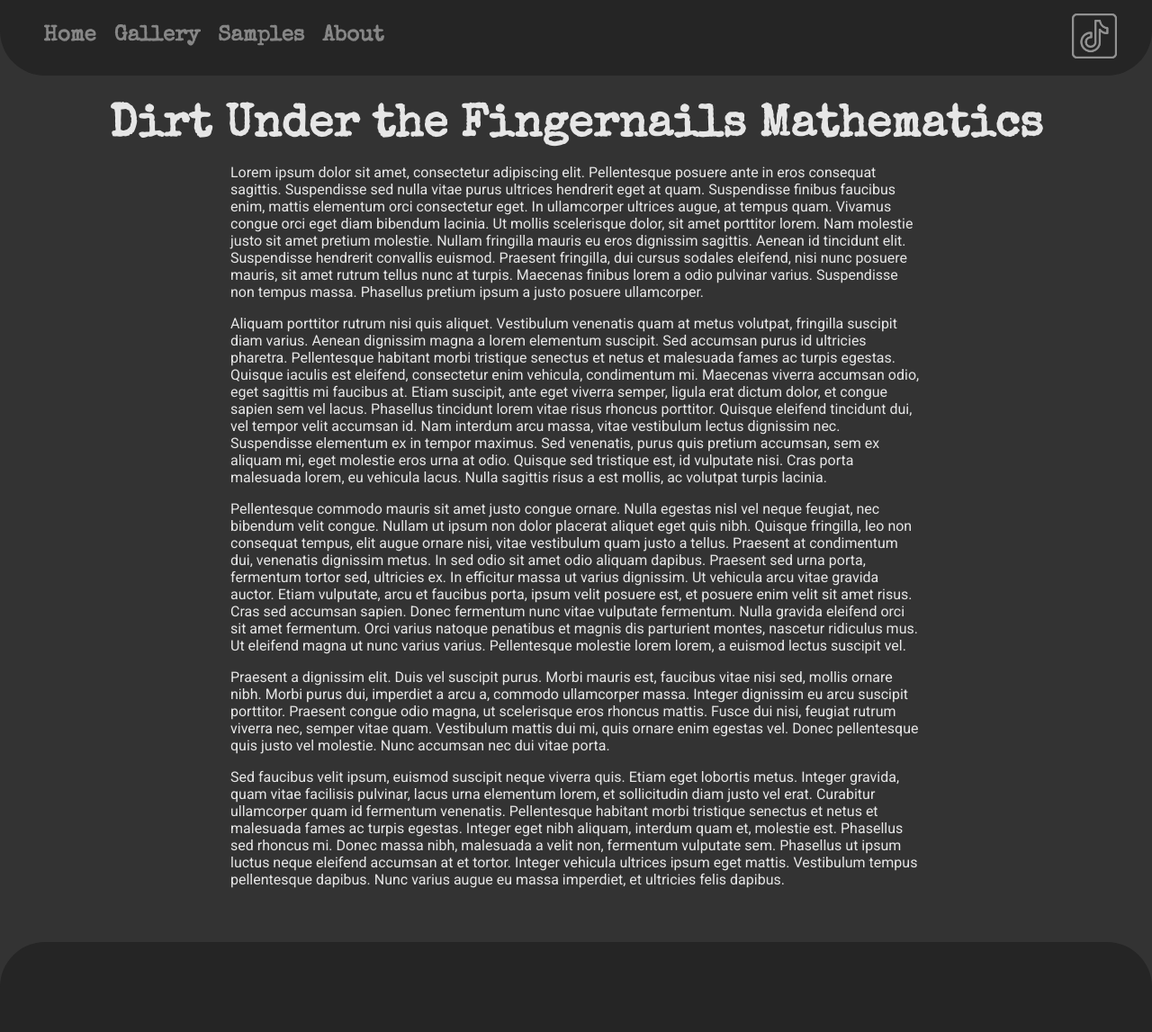
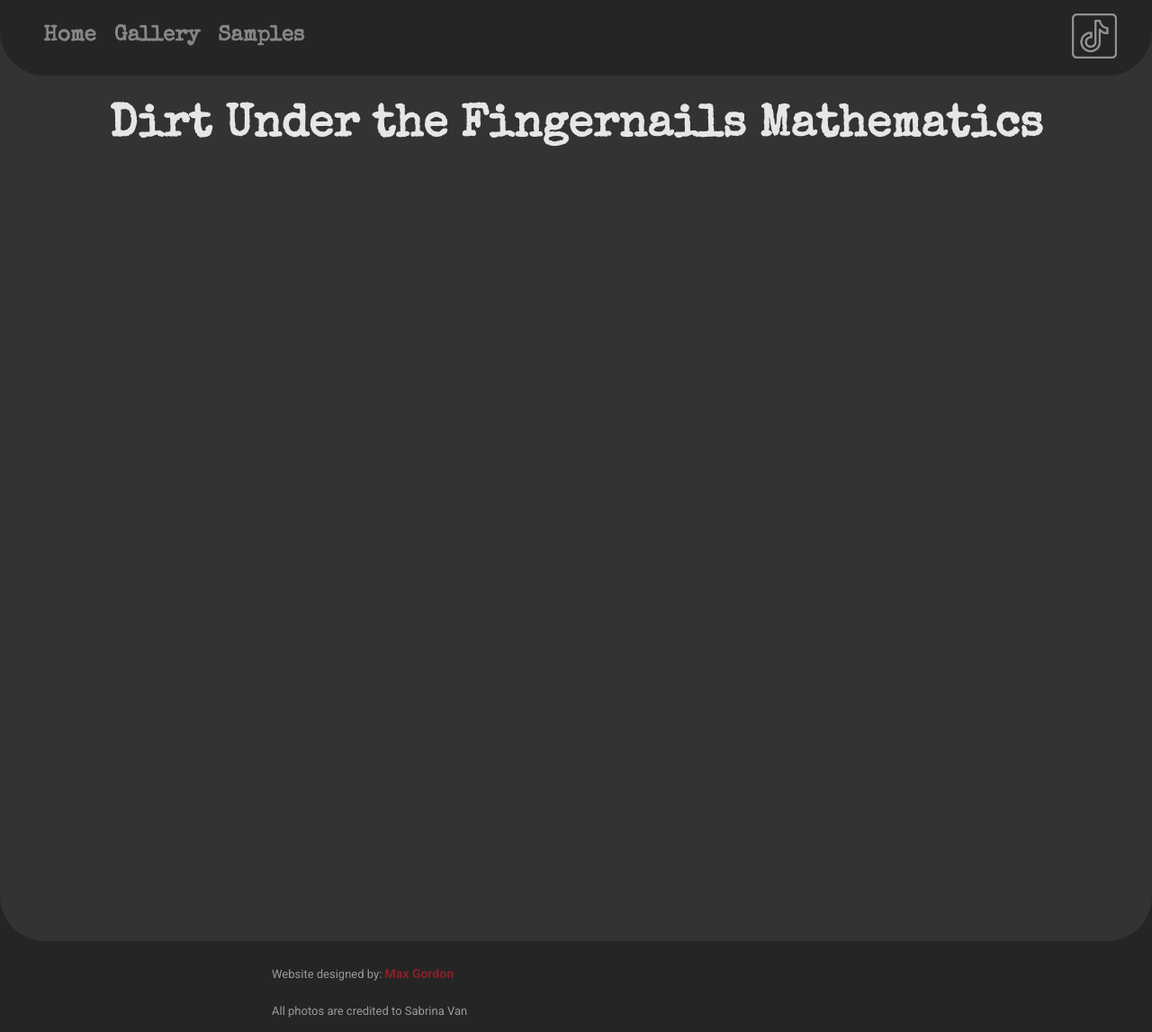
Before and after one commit to JohnnyWobble/dirt-under-the-fingernails-mathematics, a Jekyll site: the page built from _pages/index.html, in a window 1280 px wide. Shown: the whole page at 90% size. Built offline with Jekyll 4.4.1, drawn with Linux system fonts in a browser that asks for light colours.

Commit message:
Added better footer

```diff
--- a/_includes/footer.html
+++ b/_includes/footer.html
@@ -1,3 +1,4 @@
 <footer>
-    <!-- TODO Add like credits and stuff -->
+    <p class="footer-text">Website designed by: <a href="https://github.com/JohnnyWobble" target="_blank" rel="noopener">Max Gordon</a></p>
+    <p class="footer-text">All photos are credited to Sabrina Van</p>
 </footer>
--- a/_includes/header.html
+++ b/_includes/header.html
@@ -5,7 +5,6 @@
             <li class="link-button"><a href="{{ site.baseurl }}/" class="nav-link">Home</a></li>
             <li class="link-button"><a href="{{ site.baseurl }}/gallery" class="nav-link">Gallery</a></li>
             <li class="link-button"><a href="{{ site.baseurl }}/samples" class="nav-link">Samples</a></li>
-            <li class="link-button"><a href="{{ site.baseurl }}/about" class="nav-link">About</a></li>
         </ul>
 
         <div class="button-group">
--- a/_layouts/default.html
+++ b/_layouts/default.html
@@ -12,6 +12,7 @@
       {{ content }}
     </div>
   </main>
+  <span class="spacer"></span>
 
   {% include footer.html %}
 
--- a/_pages/index.html
+++ b/_pages/index.html
@@ -8,74 +8,7 @@ stylesheets:
     <h1 class="title">Dirt Under the Fingernails Mathematics</h1>
     <div class="center-column">
         <p>
-            Lorem ipsum dolor sit amet, consectetur adipiscing elit. Pellentesque posuere ante in eros consequat
-            sagittis.
-            Suspendisse sed nulla vitae purus ultrices hendrerit eget at quam. Suspendisse finibus faucibus enim, mattis
-            elementum orci consectetur eget. In ullamcorper ultrices augue, at tempus quam. Vivamus congue orci eget
-            diam
-            bibendum lacinia. Ut mollis scelerisque dolor, sit amet porttitor lorem. Nam molestie justo sit amet pretium
-            molestie. Nullam fringilla mauris eu eros dignissim sagittis. Aenean id tincidunt elit. Suspendisse
-            hendrerit
-            convallis euismod. Praesent fringilla, dui cursus sodales eleifend, nisi nunc posuere mauris, sit amet
-            rutrum
-            tellus nunc at turpis. Maecenas finibus lorem a odio pulvinar varius. Suspendisse non tempus massa.
-            Phasellus
-            pretium ipsum a justo posuere ullamcorper.
+
         </p>
-        <p>
-            Aliquam porttitor rutrum nisi quis aliquet. Vestibulum venenatis quam at metus volutpat, fringilla suscipit
-            diam
-            varius. Aenean dignissim magna a lorem elementum suscipit. Sed accumsan purus id ultricies pharetra.
-            Pellentesque habitant morbi tristique senectus et netus et malesuada fames ac turpis egestas. Quisque
-            iaculis
-            est eleifend, consectetur enim vehicula, condimentum mi. Maecenas viverra accumsan odio, eget sagittis mi
-            faucibus at. Etiam suscipit, ante eget viverra semper, ligula erat dictum dolor, et congue sapien sem vel
-            lacus.
-            Phasellus tincidunt lorem vitae risus rhoncus porttitor. Quisque eleifend tincidunt dui, vel tempor velit
-            accumsan id. Nam interdum arcu massa, vitae vestibulum lectus dignissim nec. Suspendisse elementum ex in
-            tempor
-            maximus. Sed venenatis, purus quis pretium accumsan, sem ex aliquam mi, eget molestie eros urna at odio.
-            Quisque
-            sed tristique est, id vulputate nisi. Cras porta malesuada lorem, eu vehicula lacus. Nulla sagittis risus a
-            est
-            mollis, ac volutpat turpis lacinia.
-        </p>
-        <p>
-            Pellentesque commodo mauris sit amet justo congue ornare. Nulla egestas nisl vel neque feugiat, nec bibendum
-            velit congue. Nullam ut ipsum non dolor placerat aliquet eget quis nibh. Quisque fringilla, leo non
-            consequat
-            tempus, elit augue ornare nisi, vitae vestibulum quam justo a tellus. Praesent at condimentum dui, venenatis
-            dignissim metus. In sed odio sit amet odio aliquam dapibus. Praesent sed urna porta, fermentum tortor sed,
-            ultricies ex. In efficitur massa ut varius dignissim. Ut vehicula arcu vitae gravida auctor. Etiam
-            vulputate,
-            arcu et faucibus porta, ipsum velit posuere est, et posuere enim velit sit amet risus. Cras sed accumsan
-            sapien.
-            Donec fermentum nunc vitae vulputate fermentum. Nulla gravida eleifend orci sit amet fermentum. Orci varius
-            natoque penatibus et magnis dis parturient montes, nascetur ridiculus mus. Ut eleifend magna ut nunc varius
-            varius. Pellentesque molestie lorem lorem, a euismod lectus suscipit vel.
-        </p>
-        <p>
-            Praesent a dignissim elit. Duis vel suscipit purus. Morbi mauris est, faucibus vitae nisi sed, mollis ornare
-            nibh. Morbi purus dui, imperdiet a arcu a, commodo ullamcorper massa. Integer dignissim eu arcu suscipit
-            porttitor. Praesent congue odio magna, ut scelerisque eros rhoncus mattis. Fusce dui nisi, feugiat rutrum
-            viverra nec, semper vitae quam. Vestibulum mattis dui mi, quis ornare enim egestas vel. Donec pellentesque
-            quis
-            justo vel molestie. Nunc accumsan nec dui vitae porta.
-        </p>
-        <p>
-            Sed faucibus velit ipsum, euismod suscipit neque viverra quis. Etiam eget lobortis metus. Integer gravida,
-            quam
-            vitae facilisis pulvinar, lacus urna elementum lorem, et sollicitudin diam justo vel erat. Curabitur
-            ullamcorper
-            quam id fermentum venenatis. Pellentesque habitant morbi tristique senectus et netus et malesuada fames ac
-            turpis egestas. Integer eget nibh aliquam, interdum quam et, molestie est. Phasellus sed rhoncus mi. Donec
-            massa
-            nibh, malesuada a velit non, fermentum vulputate sem. Phasellus ut ipsum luctus neque eleifend accumsan at
-            et
-            tortor. Integer vehicula ultrices ipsum eget mattis. Vestibulum tempus pellentesque dapibus. Nunc varius
-            augue
-            eu massa imperdiet, et ultricies felis dapibus.
-        </p>
-
     </div>
 </div>
--- a/assets/styles/index.scss
+++ b/assets/styles/index.scss
@@ -1,3 +1,7 @@
 ---
 ---
 @import "shared";
+
+p {
+    text-indent: 46px;
+}
--- a/assets/styles/shared.scss
+++ b/assets/styles/shared.scss
@@ -5,6 +5,7 @@ $bg-color: #333;
 $header-color: #252525;
 // $text-color-accent: #17252a;
 $text-color: #e6e6e6;
+$light-text-color: #999999;
 $dark-text: #282828;
 // $muted-color: #7a7a7a;
 // $light-gray: #a4aaac;
@@ -35,8 +36,11 @@ body {
 }
 
 main {
-    padding-top: 16px;
-    min-height: calc(100% - 160px - 85px); // make it fil the whole page so the footer is in the right position
+    padding: 16px 0 50px  0;
+    background-color: $bg-color;
+    min-height: calc(100% - 100px - 85px); // make it fil the whole page so the footer is in the right position
+    border-bottom-left-radius: 50px;
+    border-bottom-right-radius: 50px;
 }
 
 h1 {
@@ -65,11 +69,18 @@ h4 {
 }
 
 footer {
-    margin: 60px 0 0 0;
-    height: 100px;
+    position: fixed;
+    display: flex;
+    flex-direction: column;
+    bottom: 0;
+    left: 0;
+    right: 0;
+    margin-top: -50px;
+    padding-left: 20%;
+    padding-top: 64px;
+    height: 150px;
     background-color: $header-color;
-    border-top-left-radius: 50px;
-    border-top-right-radius: 50px;
+    z-index: -10;
 }
 
 button {
@@ -96,10 +107,29 @@ button {
     }
 }
 
+a {
+    color: rgba($main-accent, .5);
+    text-decoration: none;
+    font-weight: bold;
+    transition: .3s;
+
+    &:hover {
+        color: rgba($main-accent, .8);
+        text-decoration: none;
+    }
+}
+
 div.center-column {
     width: 60%;
     height: fit-content;
     margin: 0 auto;
+}
+
+span.spacer {
+    display: block;
+    height: 100px;
+    width: 100%;
+    pointer-events: none;
 }
 
 .separator {
@@ -126,3 +156,12 @@ div.center-column {
         margin-left: 0.25em;
     }
 }
+
+.footer-text {
+    color: $light-text-color;
+    font-size: 13px;
+
+    a {
+        font-size: 14px;
+    }
+}
```
